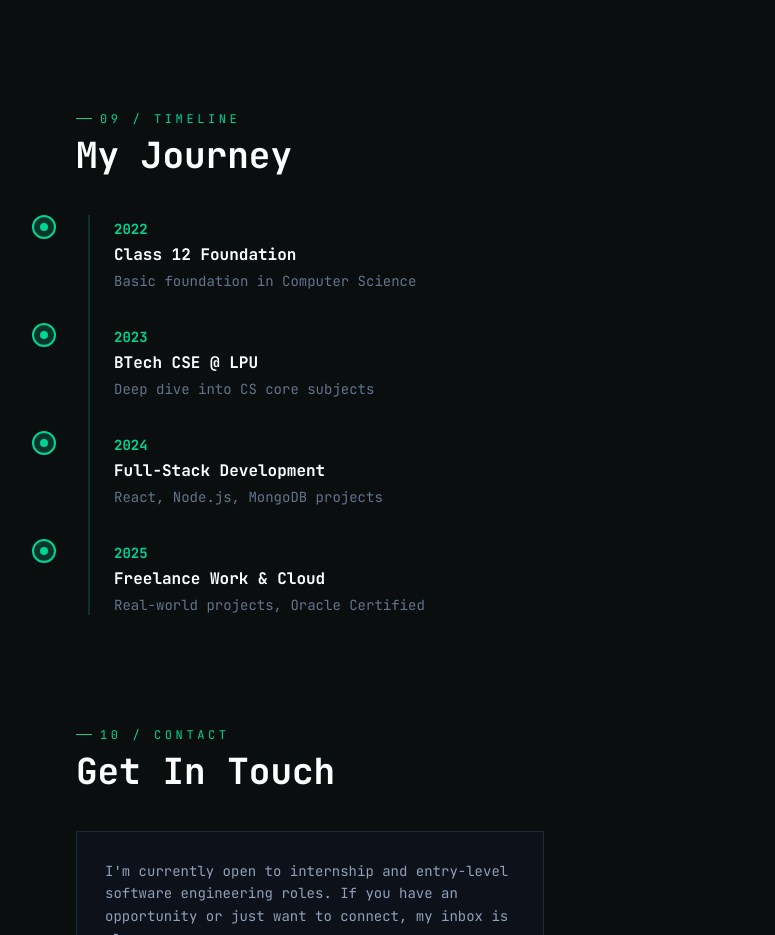
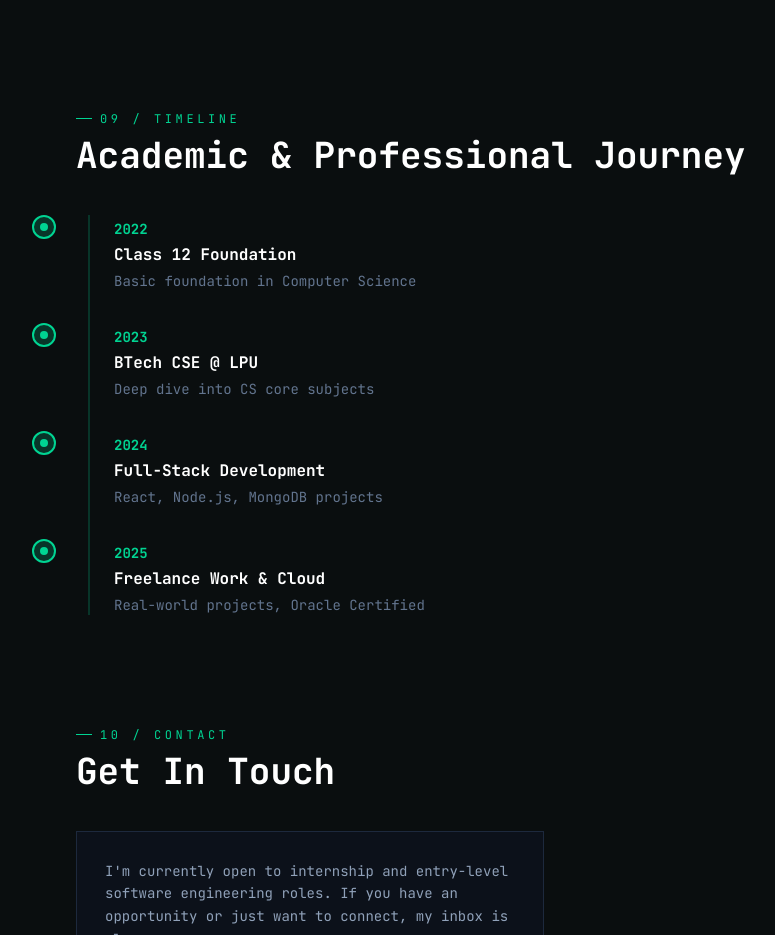
Before and after one commit to rishabh-ydv23/rishabh-portfolio, a Next.js app: page / in a window 1280 px wide. Shown: the part 5103-6038 px from the top of the page, without its empty margins (84-859 px from the left). Built offline with nearby package versions, Linux system fonts and the light colour scheme.

Commit message:
feat(timeline): update section title for clearer context
- Change timeline section title from "My Journey" to
  "Academic & Professional Journey" for better clarity
- Maintain existing structure and animation effects unchanged

```diff
--- a/src/app/page.tsx
+++ b/src/app/page.tsx
@@ -784,7 +784,7 @@ export default function Home() {
         {/* ── TIMELINE ── */}
         <section id="timeline" className="mb-28">
           <FadeIn>
-            <SectionHeading label="09 / timeline" title="My Journey" />
+            <SectionHeading label="09 / timeline" title="Academic & Professional Journey" />
             <div className="space-y-0">
               {timeline.map((item, idx) => (
                 <motion.div
```
